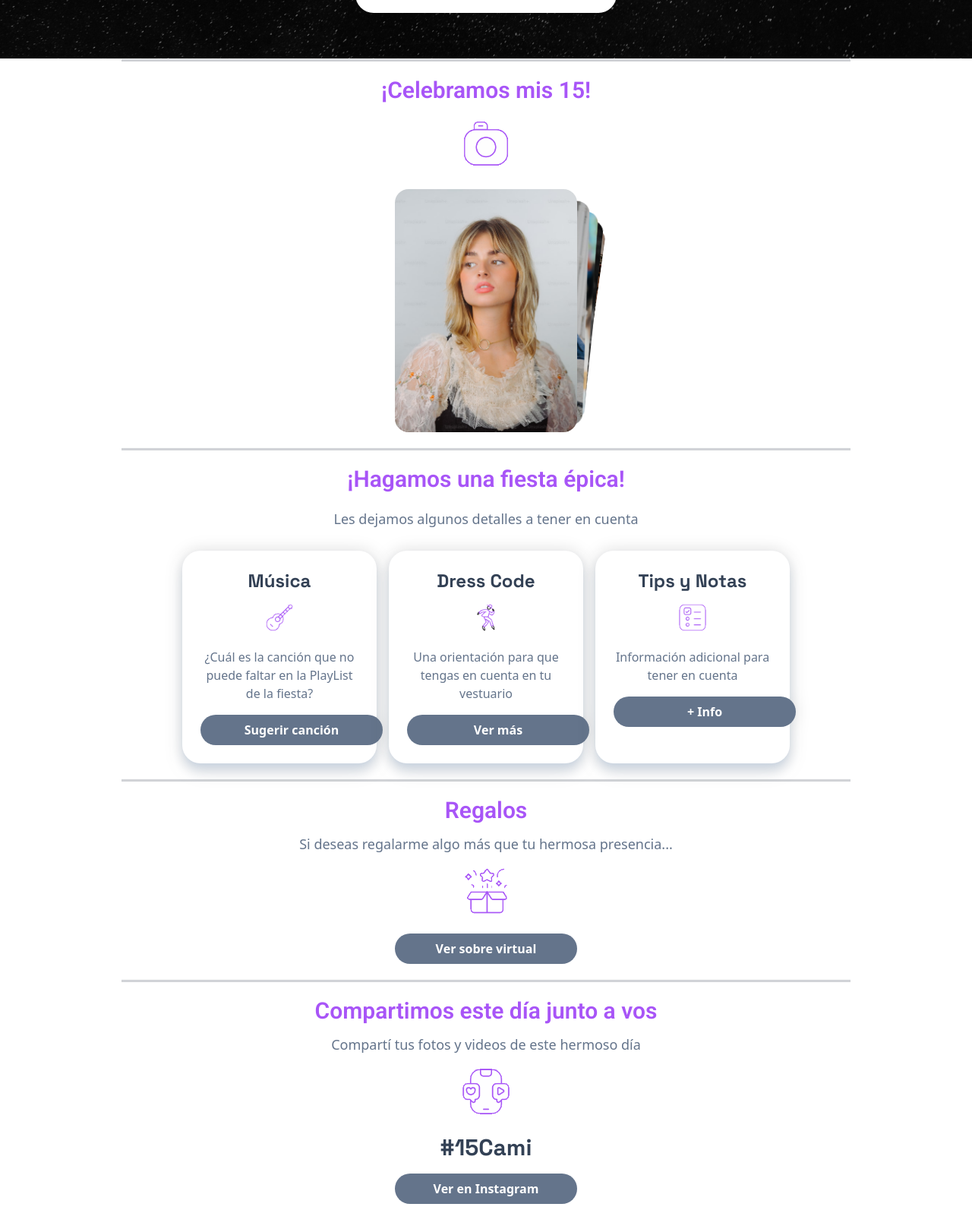
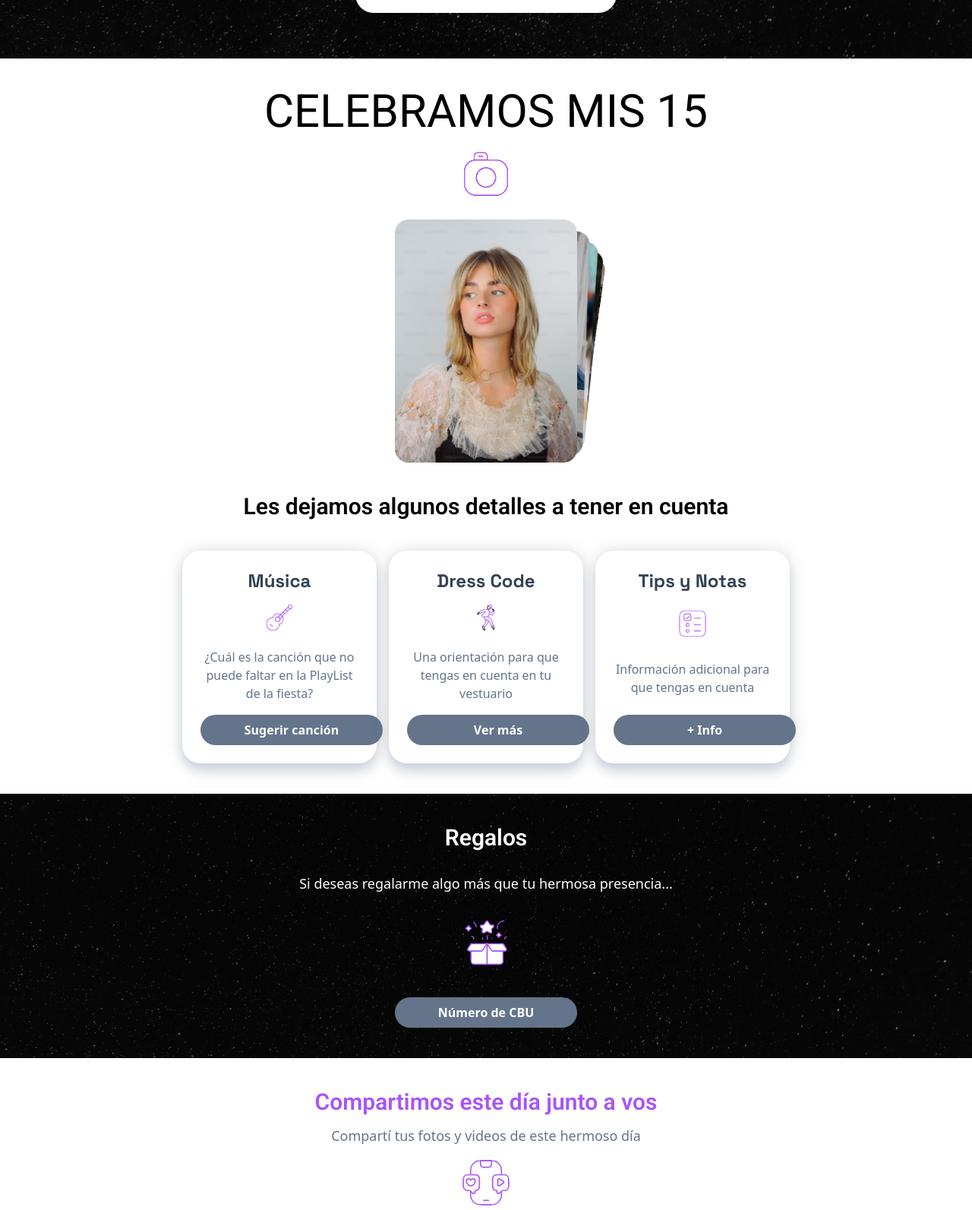
Before and after one commit to maticandella/Templates, an Astro site: page / in a window 1280 px wide. Shown: the part 2474-4067 px from the top of the page at 76% size. Built offline with nearby package versions, Linux system fonts and the light colour scheme; Astro itself is replaced by a stand-in of ours.

Commit message:
avanzando con las secciones

```diff
--- a/src/components/Cards.astro
+++ b/src/components/Cards.astro
@@ -1,12 +1,12 @@
 <div class="flex flex-col items-center">
-    <h2 class="font-roboto font-semibold text-3xl mb-5 text-purple-500">¡Hagamos una fiesta épica!</h2>
-    <h4 class="text-slate-500 text-lg mb-2 text-center px-4">Les dejamos algunos detalles a tener en cuenta</h4>
+    <!-- <h2 class="font-roboto font-semibold text-3xl mb-5 text-purple-500">¡Hagamos una fiesta épica!</h2> -->
+    <h4 class="font-roboto font-semibold text-3xl mb-5 text-center text-black">Les dejamos algunos detalles a tener en cuenta</h4>
 </div>
 
 <!-- <div class="grid grid-cols-1 md:grid-cols-3 gap-2 mx-6 md:gap-6 md:mx-60 my-5"> -->
 <div class="grid grid-cols-1 xl:grid-cols-3 gap-4 mx-4 md:mx-20 xl:mx-60 my-5">
     <!-- Card 1 -->
-    <div class="card drop-shadow-[0_0_10px_rgba(0,0,0,0.15)]">
+    <div class="card flex flex-col justify-between drop-shadow-[0_0_10px_rgba(0,0,0,0.15)]">
         <h2 class="text-2xl font-grotesk font-bold text-slate-700 mb-2">Música</h2>
         <div class="text-purple-500 mb-4">
             <img src="/images/Guitar.gif" alt="Gif de guitarra" class="h-12 w-12">
@@ -17,7 +17,7 @@
     </div>
 
     <!-- Card 2 -->
-    <div class="card drop-shadow-[0_0_10px_rgba(0,0,0,0.15)]">
+    <div class="card flex flex-col justify-between drop-shadow-[0_0_10px_rgba(0,0,0,0.15)]">
         <h2 class="text-2xl font-grotesk font-bold text-slate-700 mb-2">Dress Code</h2>
         <div class="text-purple-500 mb-4">
           <img src="/images/Moon Walk.gif" alt="Gig de baile" class="h-12 w-12">
@@ -27,12 +27,12 @@
       </div>
 
     <!-- Card 3 -->
-    <div class="card drop-shadow-[0_0_10px_rgba(0,0,0,0.15)]">
+    <div class="card flex flex-col justify-between drop-shadow-[0_0_10px_rgba(0,0,0,0.15)]">
       <h2 class="text-2xl font-grotesk font-bold text-slate-700 mb-2">Tips y Notas</h2>
       <div class="text-purple-500 mb-4">
         <img src="/images/To Do.gif" alt="Gif de notas" class="h-12 w-12">
       </div>
-      <p class="text-slate-500 mb-4">Información adicional para tener en cuenta</p>
+      <p class="text-slate-500 mb-4">Información adicional para que tengas en cuenta</p>
       <button class="btn-purple">+ Info</button>
     </div>
 
--- a/src/components/Carousel.astro
+++ b/src/components/Carousel.astro
@@ -4,7 +4,7 @@ import data from '../data/event.json';
 
 <!-- Sección fotos -->
 <div class="flex flex-col items-center my-5">
-  <h1 class="font-roboto font-semibold text-3xl text-purple-500 mb-3">¡Celebramos mis 15!</h1>
+  <h1 class="font-roboto text-3xl md:text-4xl lg:text-6xl text-black mb-3">CELEBRAMOS MIS 15</h1>
   <img src="/images/camera.gif" alt="Descripción del gif" class="w-20 h-20" />
 </div>
 
--- a/src/components/Fest.astro
+++ b/src/components/Fest.astro
@@ -40,9 +40,9 @@ const [street, city, province] = data.address.split(',');
 				<div class="flex flex-col gap-1 text-center mb-1">
                     <p class="text-5xl">📅</p>
                     <!-- <i class="ri-calendar-2-line text-black text-5xl"></i> -->
-					<h3 class="text-3xl">Día</h3>
+					<h3 class="text-slate-700 font-bold text-2xl mb-1">Día</h3>
 				</div>
-				<h4 class="text-lg mb-2">{formattedDate}</h4>
+				<h4 class="text-slate-500 text-lg mb-2">{formattedDate}</h4>
 				<button class="btn-purple">Agendar</button>
 			</div>
 
--- a/src/components/Gifts.astro
+++ b/src/components/Gifts.astro
@@ -1,6 +1,8 @@
-<div class="flex flex-col items-center justify-center my-5">
-    <h1 class="font-roboto font-semibold text-3xl text-purple-500 mb-3">Regalos</h1>
-    <h4 class="text-slate-500 text-lg mb-2 text-center px-4">Si deseas regalarme algo más que tu hermosa presencia...</h4>
+<div class="absolute inset-0 bg-[url('/images/cieloconestrellas.webp')] bg-cover bg-center grayscale brightness-50"></div>
+<div class="relative z-10 flex flex-col justify-center items-center gap-4 p-10">
+<!-- <div class="flex flex-col items-center justify-center my-5"> -->
+    <h1 class="font-roboto font-semibold text-3xl text-white mb-3">Regalos</h1>
+    <h4 class="text-white text-lg mb-2 text-center px-4">Si deseas regalarme algo más que tu hermosa presencia...</h4>
     <img src="/images/Magic Box.gif" alt="Gif de caja de regalo" class="w-20 h-20 mb-4">
-    <button class="btn-purple">Ver sobre virtual</button>
+    <button class="btn-purple">Número de CBU</button>
 </div>
--- a/src/data/event.json
+++ b/src/data/event.json
@@ -1,4 +1,5 @@
 {
+    "titletop": "Mis XV Flor",
     "title": "FLORENCIA",
     "eventTitle": "Mis 15 años",
     "subtitle": "Te invito a festejar esta noche ¡inolvidable!",
--- a/src/layouts/Layout.astro
+++ b/src/layouts/Layout.astro
@@ -1,9 +1,9 @@
 ---
 import '../styles/global.css';
 interface Props {
-	title: string;
+	titletop: string;
 }
-const { title } = Astro.props;
+const { titletop } = Astro.props;
 ---
 
 <!doctype html>
@@ -18,7 +18,7 @@ const { title } = Astro.props;
 		<link rel="preconnect" href="https://fonts.gstatic.com" crossorigin>
 		<link href="https://fonts.googleapis.com/css2?family=Roboto:ital,wght@0,100..900;1,100..900&family=Space+Grotesk:wght@300..700&display=swap" rel="stylesheet">
 		<meta name="generator" content={Astro.generator} />
-		<title>{title}</title>
+		<title>{titletop}</title>
 	</head>
 	<body class="font-sans">
 		<slot />
--- a/src/pages/index.astro
+++ b/src/pages/index.astro
@@ -13,13 +13,13 @@ import Modal from '../components/Modal.astro';
 import Fest from '../components/Fest.astro';
 ---
 
-<Layout title={data.title}>
+<Layout titletop={data.titletop}>
 	<Hero />
 
 	<section class="px-4 overflow-x-auto my-10">
 		<div class="flex flex-col justify-between items-center">
 			<img src="images/comillas1.png" class="w-[30%] h-[30%]" alt="Comillas">
-			<h3 class="text-center text-lg sm:text-xl md:text-4xl text-black px-4">{data.subtitle}</h3>
+			<h3 class="text-center text-3xl md:text-4xl text-black px-4">{data.subtitle}</h3>
 			<img src="images/comillas2.png" class="w-[30%] h-[30%] mt-2" alt="Comillas">
 		</div>
 
@@ -48,20 +48,19 @@ import Fest from '../components/Fest.astro';
 	</section>
 
 	<!-- Sección Galería -->
-	<hr class="h-1 w-[75%] mx-auto opacity-20 bg-slate-800">
-	<Carousel />
-	<hr class="h-1 w-[75%] mx-auto opacity-20 bg-slate-800 my-5">
+	<section class="my-10">
+		<Carousel />
+	</section>
+
 
 	<!-- Sección Cards -->
-	<section>
+	<section class="my-10">
 		<Cards />
-		<hr class="h-1 w-[75%] mx-auto opacity-20 bg-slate-800 my-5">
 	</section>
 
 	<!-- Sección Gifts -->
-	<section>
+	<section class="relative my-10">
 		<Gifts />
-		<hr class="h-1 w-[75%] mx-auto opacity-20 bg-slate-800 my-5">
 	</section>
 
 	<!-- Sección Social Media -->
```
